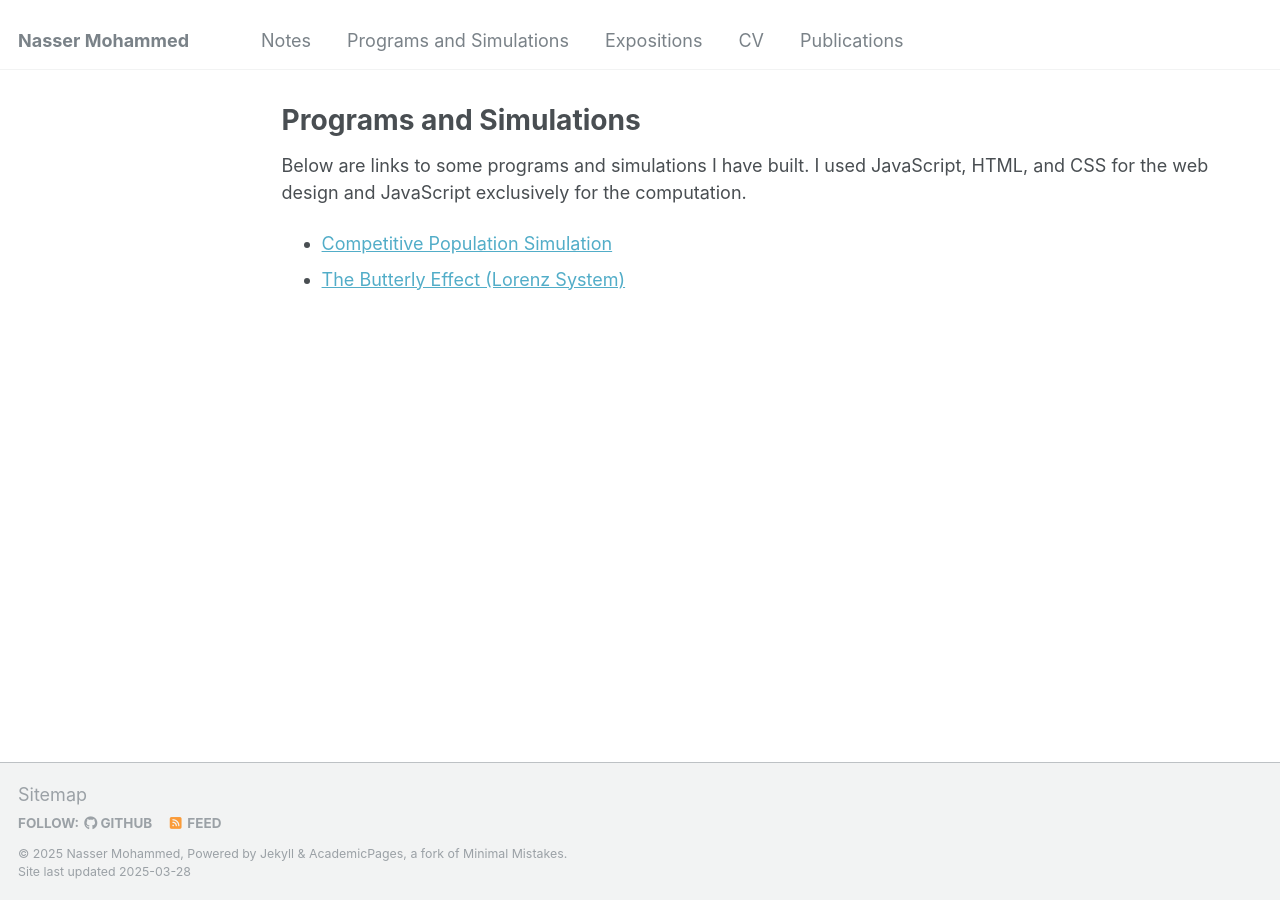
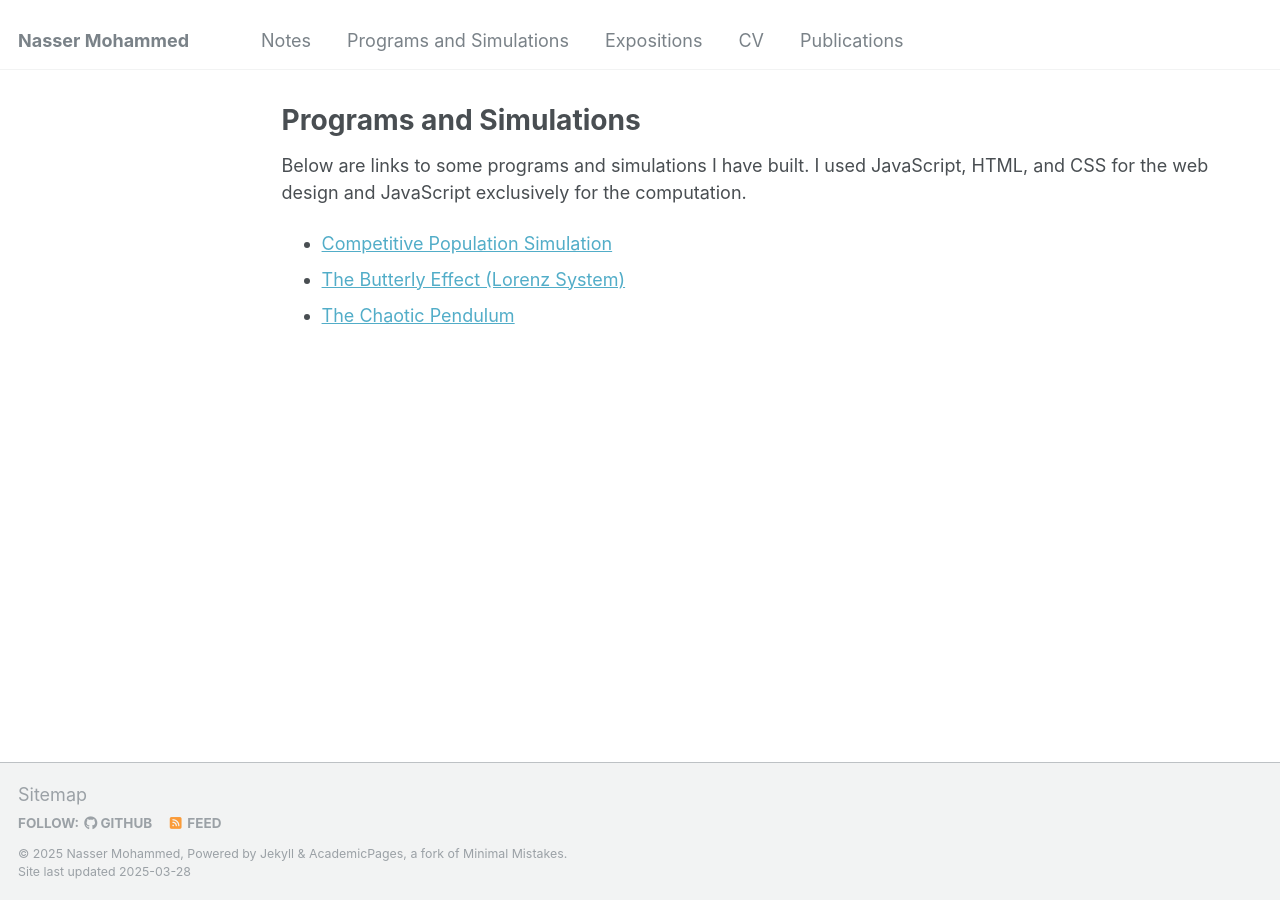
Before and after one commit to Nasser-Mohammed/Nasser-Mohammed.github.io, a Jekyll site: the page built from _pages/programs-simulations.md, in a window 1280 px wide. Built offline with Jekyll 4.4.1, drawn with Linux system fonts in a browser that asks for light colours.

Commit message:
Update programs-simulations.md

```diff
--- a/_pages/programs-simulations.md
+++ b/_pages/programs-simulations.md
@@ -7,3 +7,4 @@ author_profile: false
 Below are links to some programs and simulations I have built. I used JavaScript, HTML, and CSS for the web design and JavaScript exclusively for the computation.
 - [Competitive Population Simulation](/programs-simulations/Population-Model/index.html)
 - [The Butterly Effect (Lorenz System)](/programs-simulations/Butterly-Effect/index.html)
+- [The Chaotic Pendulum](/programs-simulations/Chaotic-Pendulum/index.html)
```
